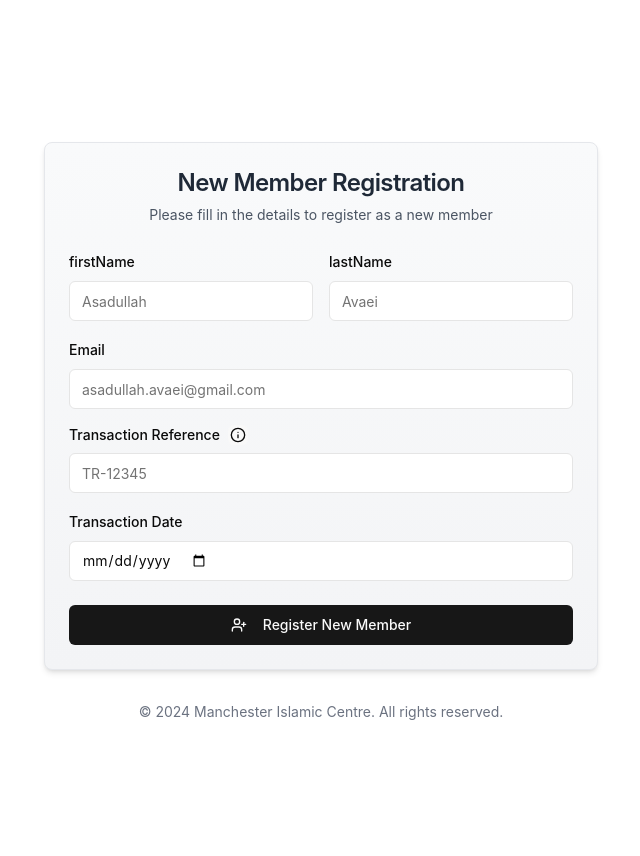
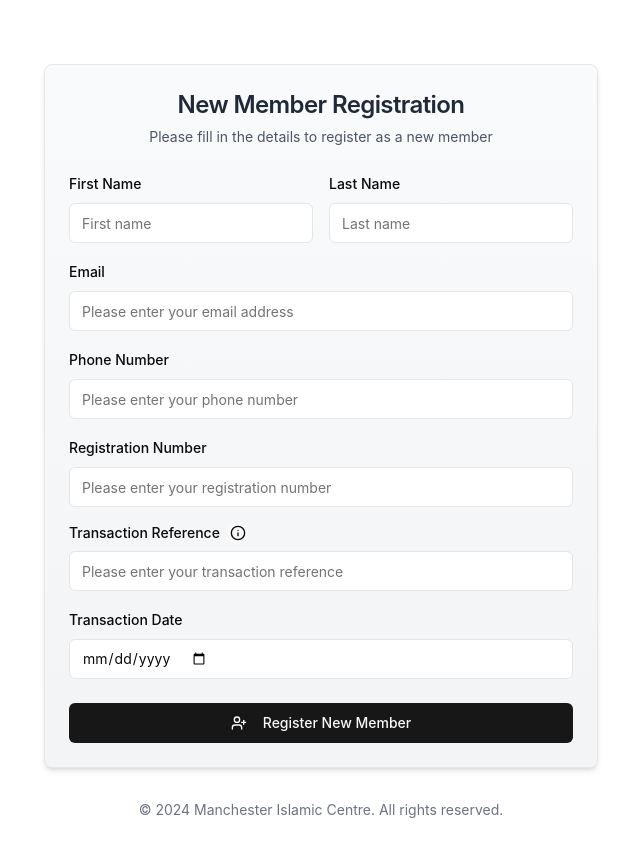
Before and after one commit to SMHosseinM/MIC-Parking, a React (Vite) app: page /register in a window 1280 px wide. Shown: the top 856 px of the page, without its empty margins (319-959 px from the left). Built offline with nearby package versions, Linux system fonts and the light colour scheme.

Commit message:
refactor the membership form

```diff
--- a/package.json
+++ b/package.json
@@ -15,20 +15,24 @@
     "@radix-ui/react-label": "^2.1.0",
     "@radix-ui/react-slot": "^1.1.0",
     "@radix-ui/react-tooltip": "^1.1.3",
+    "axios": "^1.7.7",
     "class-variance-authority": "^0.7.0",
     "clsx": "^2.1.1",
     "i18next": "^23.16.4",
     "lucide": "^0.454.0",
     "lucide-react": "^0.454.0",
+    "luxon": "^3.5.0",
     "react": "^18.3.1",
     "react-dom": "^18.3.1",
     "react-i18next": "^15.1.0",
     "react-router-dom": "^6.27.0",
+    "react-toastify": "^10.0.6",
     "tailwind-merge": "^2.5.4",
     "tailwindcss-animate": "^1.0.7"
   },
   "devDependencies": {
     "@eslint/js": "^9.13.0",
+    "@types/luxon": "^3.4.2",
     "@types/node": "^22.8.6",
     "@types/react": "^18.3.12",
     "@types/react-dom": "^18.3.1",
--- a/src/app/modules/home/membership/new-membership/NewMembership.tsx
+++ b/src/app/modules/home/membership/new-membership/NewMembership.tsx
@@ -5,6 +5,7 @@ import { Button } from "@/components/ui/button"
 import { Card, CardHeader, CardTitle, CardDescription, CardContent, CardFooter } from "@/components/ui/card"
 import { Input } from "@/components/ui/input"
 import { Label } from "@/components/ui/label"
+import { MembershipService } from '@/app/shared/services/membership.service'
 import {
   Dialog,
   DialogContent,
@@ -13,23 +14,29 @@ import {
   DialogTitle,
   DialogTrigger,
 } from "@/components/ui/dialog"
-import { NewMembershipForm } from '@/app/shared/models/membeship.model'
+import { MembershipForm } from '@/app/shared/models/membeship.model'
 
 export default function Component() {
   const { t } = useTranslation();
-  const [formData, setFormData] = useState<NewMembershipForm>({
+  const [formData, setFormData] = useState<MembershipForm>({
     firstName: '',
     lastName: '',
     email: '',
     transactionReference: '',
-    transactionDate: ''
+    transactionDate: '',
+    registrationNumber: '',
+    phoneNumber: '',
+    isActive: false
   })
-  const [errors, setErrors] = useState<NewMembershipForm>({
+  const [errors, setErrors] = useState<MembershipForm>({
     firstName: '',
     lastName: '',
     email: '',
     transactionReference: '',
-    transactionDate: ''
+    transactionDate: '',
+    registrationNumber: '',
+    phoneNumber: '',
+    isActive: false
   })
 
   const handleInputChange = (e: React.ChangeEvent<HTMLInputElement>) => {
@@ -40,13 +47,25 @@ export default function Component() {
     }))
   }
 
+  const handlePhoneNumberInputChange = (e: React.ChangeEvent<HTMLInputElement>) => {
+    const { name, value } = e.target
+    const phone = value.replace(/\D/g, '');
+    setFormData(prevData => ({
+      ...prevData,
+      [name]: phone
+    }))
+  }
+
   const validateForm = () => {
-    const newErrors: NewMembershipForm = {
+    const newErrors: MembershipForm = {
       firstName: '',
       lastName: '',
       email: '',
       transactionReference: '',
-      transactionDate: ''
+      transactionDate: '',
+      registrationNumber: '',
+      phoneNumber: '',
+      isActive: false
     }
     let isValid = true
 
@@ -70,9 +89,17 @@ export default function Component() {
       isValid = false
     }
     if (!formData.transactionDate.trim()) {
-        newErrors.transactionDate = t('transactionDateValidationError')
-        isValid = false
-      }
+      newErrors.transactionDate = t('transactionDateValidationError')
+      isValid = false
+    }
+    if (!formData.registrationNumber.trim()) {
+      newErrors.registrationNumber = t('registrationNumberValidationError')
+      isValid = false
+    }
+    if (!formData.phoneNumber.trim()) {
+      newErrors.phoneNumber = t('phoneNumberValidationError')
+      isValid = false
+    }
 
     setErrors(newErrors)
     return isValid
@@ -81,9 +108,7 @@ export default function Component() {
   const handleSubmit = (e: React.FormEvent) => {
     e.preventDefault()
     if (validateForm()) {
-      console.log('Form submitted:', formData)
-      alert('Form submitted successfully!')
-      // Here you would typically send the data to your backend
+      new MembershipService().saveNewMembership('/new-membership', formData)
     }
   }
 
@@ -100,7 +125,7 @@ export default function Component() {
           <CardContent className="space-y-4">
             <div className="grid grid-cols-2 gap-4">
               <div className="space-y-2">
-                <Label htmlFor="firstName">{t('firstName')}</Label>
+                <Label htmlFor="firstName">{t('firstNameTitle')}</Label>
                 <Input
                   id="firstName"
                   name="firstName"
@@ -115,7 +140,7 @@ export default function Component() {
                 )}
               </div>
               <div className="space-y-2">
-                <Label htmlFor="lastName">{t('lastName')}</Label>
+                <Label htmlFor="lastName">{t('lastNameTitle')}</Label>
                 <Input
                   id="lastName"
                   name="lastName"
@@ -144,6 +169,38 @@ export default function Component() {
               />
               {errors.email && (
                 <p id="email-error" className="text-sm text-red-500">{errors.email}</p>
+              )}
+            </div>
+            <div className="space-y-2">
+              <Label htmlFor="phoneNumber">{t('phoneNumberTitle')}</Label>
+              <Input
+                id="phoneNumber"
+                name="phoneNumber"
+                type="tel"
+                placeholder={t('phoneNumberFormFiller')}
+                value={formData.phoneNumber}
+                onChange={handlePhoneNumberInputChange}
+                aria-invalid={!!errors.phoneNumber}
+                aria-describedby="phoneNumber-error"
+                maxLength={11}
+              />
+              {errors.email && (
+                <p id="phoneNumber-error" className="text-sm text-red-500">{errors.phoneNumber}</p>
+              )}
+            </div>
+            <div className="space-y-2">
+              <Label htmlFor="registrationNumber">{t('registrationNumberTitle')}</Label>
+              <Input
+                id="registrationNumber"
+                name="registrationNumber"
+                placeholder={t('registrationNumberFormFiller')}
+                value={formData.registrationNumber}
+                onChange={handleInputChange}
+                aria-invalid={!!errors.registrationNumber}
+                aria-describedby="registrationNumber-error"
+              />
+              {errors.email && (
+                <p id="registrationNumber-error" className="text-sm text-red-500">{errors.registrationNumber}</p>
               )}
             </div>
             <div className="space-y-2">
--- /dev/null
+++ b/src/app/shared/services/membership.service.tsx
@@ -0,0 +1,35 @@
+import axios, { AxiosInstance, AxiosResponse } from "axios";
+import { MembershipForm } from "../models/membeship.model";
+import { toast } from 'react-toastify'
+
+
+export class MembershipService {
+
+    private axiosInstance: AxiosInstance
+
+    constructor() {
+        this.axiosInstance = axios.create({
+            baseURL: 'http://localhost:3000/membership',
+            timeout: 1000,
+            headers: {
+                'Content-Type': 'application/json'
+            },
+        })
+    }
+
+    public async saveNewMembership(endpoint: string, body: MembershipForm): Promise<void>{
+        try {
+            await this.axiosInstance.post<void>(endpoint, body)
+            toast.success(
+                <div>
+                    Thanks for your membership!
+                    <br />
+                    QR Code will be emailed shortly.
+                </div>
+            )
+          } catch (error: any) {
+            toast.error(error.response.data.message)
+          }
+
+    }
+}
--- a/src/main.tsx
+++ b/src/main.tsx
@@ -5,6 +5,8 @@ import './index.css'
 import App from './App.tsx'
 import NewMemberShip from './app/modules/home/membership/new-membership/NewMembership.tsx'
 import RenewMembership from './app/modules/home/membership/renew-membership/RenewMembership.tsx'
+import { ToastContainer } from 'react-toastify'
+import 'react-toastify/dist/ReactToastify.css'
 
 import {
   createBrowserRouter,
@@ -35,5 +37,6 @@ const router = createBrowserRouter([
 createRoot(document.getElementById('root')!).render(
   <StrictMode>
     <RouterProvider router={router} />
+    <ToastContainer />
   </StrictMode>,
 )
--- a/src/utils/i18n.tsx
+++ b/src/utils/i18n.tsx
@@ -4,22 +4,28 @@ import { initReactI18next } from "react-i18next";
 const resources = {
     en: {
       translation: {
+        registrationNumberTitle: "Registration Number",
+        registrationNumberFormFiller: "Please enter your registration number",
+        registrationNumberValidationError: "Registration number is required",
+        phoneNumberTitle: "Phone Number",
+        phoneNumberFormFiller: "Please enter your phone number",
+        phoneNumberValidationError: "Phone number is required",
         membershipPageTitle: "Membership Services",
         membershipSubtitle: "Access exclusive benefits and features",
         memberRegistrationTitle: "New Member Registration",
         memeberRegistrationSubtitle: "Please fill in the details to register as a new member",
         firstNameTitle: "First Name",
-        firstNameFormFiller: "Asadullah",
+        firstNameFormFiller: "First name",
         firstNameValidationError: "First Name is required",
         lastNameTitle: "Last Name",
-        lastNameFormFiller: "Avaei",
+        lastNameFormFiller: "Last name",
         lastNameValidationError: "Last Name is required",
         emailTitle: "Email",
-        emailFormFiller: "asadullah.avaei@gmail.com",
+        emailFormFiller: "Please enter your email address",
         emailValidationError:"Email is required",
         transactionReferenceTitle: "Transaction Reference",
         transactionReferenceValidationError: "Transaction Reference is required",
-        transactionFormFiller: "TR-12345",
+        transactionFormFiller: "Please enter your transaction reference",
         transactionTitle: "Transaction Reference",
         transactionInfo: 'Please transfer the membership fee and type the same transaction reference here.',
         renewMembershipTitle: "Renew Membership",
```
Also changed, not shown: src/app/shared/models/membeship.model.ts (+11 -6 lines), 1 other file (tests, documents, lock files or other folders).
